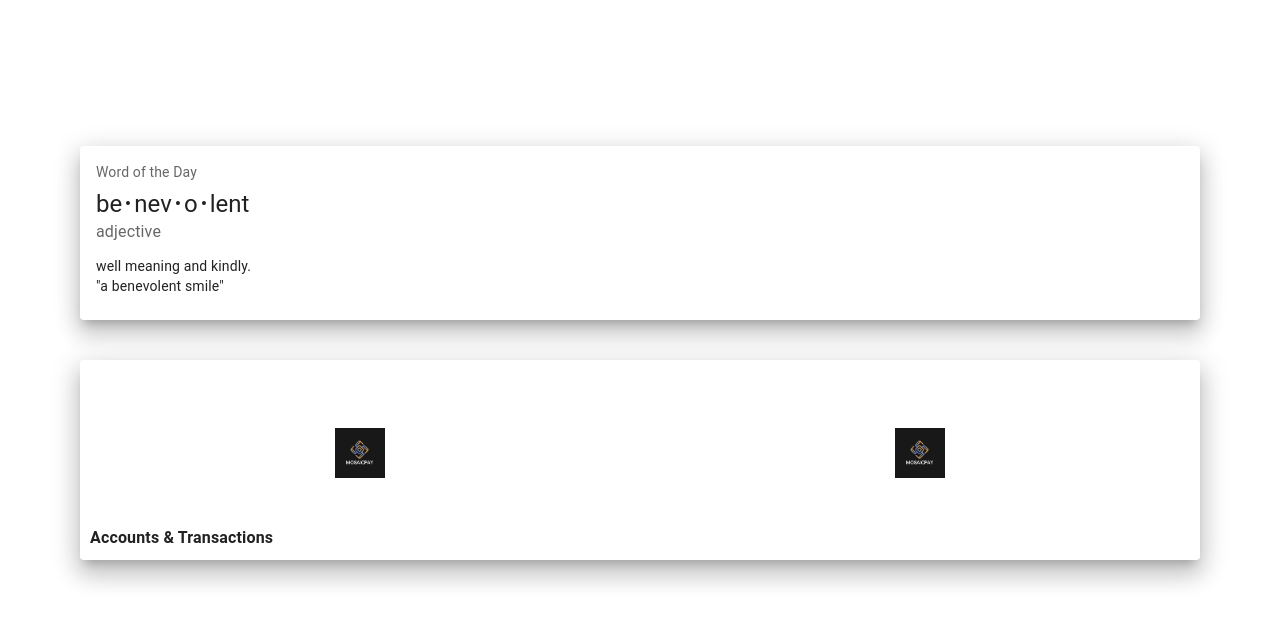
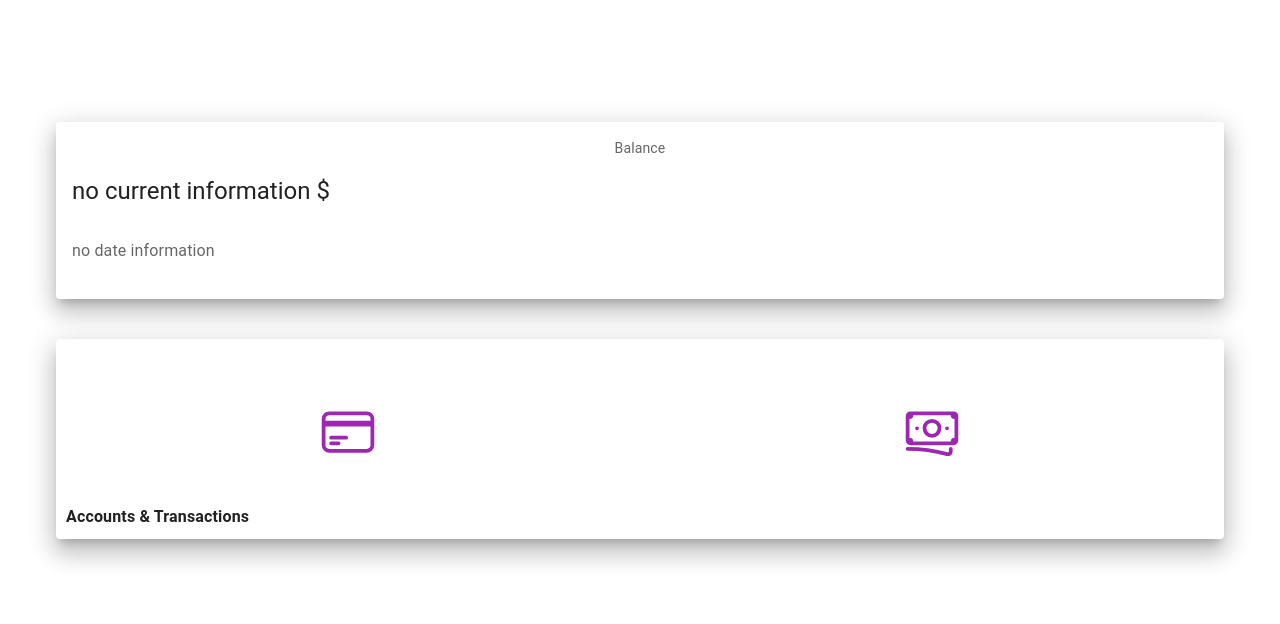
Before and after one commit to HarisKordic/MosaicPay-frontend, a Next.js app in the folder mosaicpay/: page /home in a window 1280 px wide. Shown: the top 624 px of the page. Built offline with nearby package versions, Linux system fonts and the light colour scheme.

Commit message:
feat: home page screen UI AB#66

```diff
--- a/mosaicpay/src/app/components/BasicCard.tsx
+++ b/mosaicpay/src/app/components/AccountInfoCard.tsx
@@ -15,23 +15,25 @@ const bull = (
 	</Box>
 );
 
-export default function BasicCard() {
+interface IAccountInfoCardProps {
+	balance: number;
+	date: string;
+}
+export default function AccountInfoCard(props: IAccountInfoCardProps) {
 	return (
 		<Card elevation={14}>
 			<CardContent>
-				<Typography sx={{ fontSize: 14 }} color="text.secondary" gutterBottom>
-					Word of the Day
+				<Typography
+					sx={{ fontSize: 14, mb: 2, textAlign: "center" }}
+					color="text.secondary"
+				>
+					Balance
 				</Typography>
-				<Typography variant="h5" component="div">
-					be{bull}nev{bull}o{bull}lent
+				<Typography sx={{ mb: 4 }} variant="h5" component="div">
+					{props.balance || "no current information" + " $"}
 				</Typography>
 				<Typography sx={{ mb: 1.5 }} color="text.secondary">
-					adjective
-				</Typography>
-				<Typography variant="body2">
-					well meaning and kindly.
-					<br />
-					{'"a benevolent smile"'}
+					{props.date || "no date information"}
 				</Typography>
 			</CardContent>
 		</Card>
--- a/mosaicpay/src/app/home/page.tsx
+++ b/mosaicpay/src/app/home/page.tsx
@@ -1,22 +1,19 @@
 "use client";
-import { Box, Grid, Paper, Typography } from "@mui/material";
-import Image from "next/image";
-import BasicCard from "../components/BasicCard";
+import { Box, Grid, Paper, SvgIcon, Typography } from "@mui/material";
+import AccountInfoCard from "../components/AccountInfoCard";
 
 export default function Home() {
 	return (
 		<Grid
 			display={"flex"}
 			flexDirection={"column"}
-			width={"100%"}
-			padding={10}
+			sx={{ width: "100%" }}
 			justifyContent={"center"}
+			padding={7}
 		>
 			<Box
 				sx={{
-					"& > :not(style)": {
-						width: "100%",
-					},
+					width: "100%",
 					mb: 3,
 				}}
 			>
@@ -25,7 +22,7 @@ export default function Home() {
 				</Typography>
 			</Box>
 			<Box sx={{ mb: 5 }}>
-				<BasicCard></BasicCard>
+				<AccountInfoCard></AccountInfoCard>
 			</Box>
 			<Box
 				sx={{
@@ -52,19 +49,46 @@ export default function Home() {
 								flexDirection={"row"}
 								justifyContent={"space-around"}
 							>
-								<Image
-									src="/images/MosaicPay_logo.png"
-									alt="Logo"
-									width={50}
-									height={50}
-								/>
-								<Image
-									src="/images/MosaicPay_logo.png"
-									alt="Logo"
-									width={50}
-									height={50}
-								/>
+								<SvgIcon color="secondary" sx={{ fontSize: 60 }}>
+									<svg
+										xmlns="http://www.w3.org/2000/svg"
+										fill="none"
+										viewBox="0 0 24 24"
+										stroke-width="1.5"
+										stroke="currentColor"
+									>
+										<path
+											stroke-linecap="round"
+											stroke-linejoin="round"
+											d="M2.25 8.25h19.5M2.25 9h19.5m-16.5 5.25h6m-6 2.25h3m-3.75 3h15a2.25 2.25 0 002.25-2.25V6.75A2.25 2.25 0 0019.5 4.5h-15a2.25 2.25 0 00-2.25 2.25v10.5A2.25 2.25 0 004.5 19.5z"
+										/>
+									</svg>
+								</SvgIcon>
+								<SvgIcon color="secondary" sx={{ fontSize: 60 }}>
+									<svg
+										xmlns="http://www.w3.org/2000/svg"
+										fill="none"
+										viewBox="0 0 24 24"
+										strokeWidth={1.5}
+										stroke="currentColor"
+									>
+										<svg
+											xmlns="http://www.w3.org/2000/svg"
+											fill="none"
+											viewBox="0 0 24 24"
+											stroke-width="1.5"
+											stroke="currentColor"
+										>
+											<path
+												stroke-linecap="round"
+												stroke-linejoin="round"
+												d="M2.25 18.75a60.07 60.07 0 0115.797 2.101c.727.198 1.453-.342 1.453-1.096V18.75M3.75 4.5v.75A.75.75 0 013 6h-.75m0 0v-.375c0-.621.504-1.125 1.125-1.125H20.25M2.25 6v9m18-10.5v.75c0 .414.336.75.75.75h.75m-1.5-1.5h.375c.621 0 1.125.504 1.125 1.125v9.75c0 .621-.504 1.125-1.125 1.125h-.375m1.5-1.5H21a.75.75 0 00-.75.75v.75m0 0H3.75m0 0h-.375a1.125 1.125 0 01-1.125-1.125V15m1.5 1.5v-.75A.75.75 0 003 15h-.75M15 10.5a3 3 0 11-6 0 3 3 0 016 0zm3 0h.008v.008H18V10.5zm-12 0h.008v.008H6V10.5z"
+											/>
+										</svg>
+									</svg>
+								</SvgIcon>
 							</Box>
+
 							<Box
 								display={"flex"}
 								flexDirection={"column"}
```
